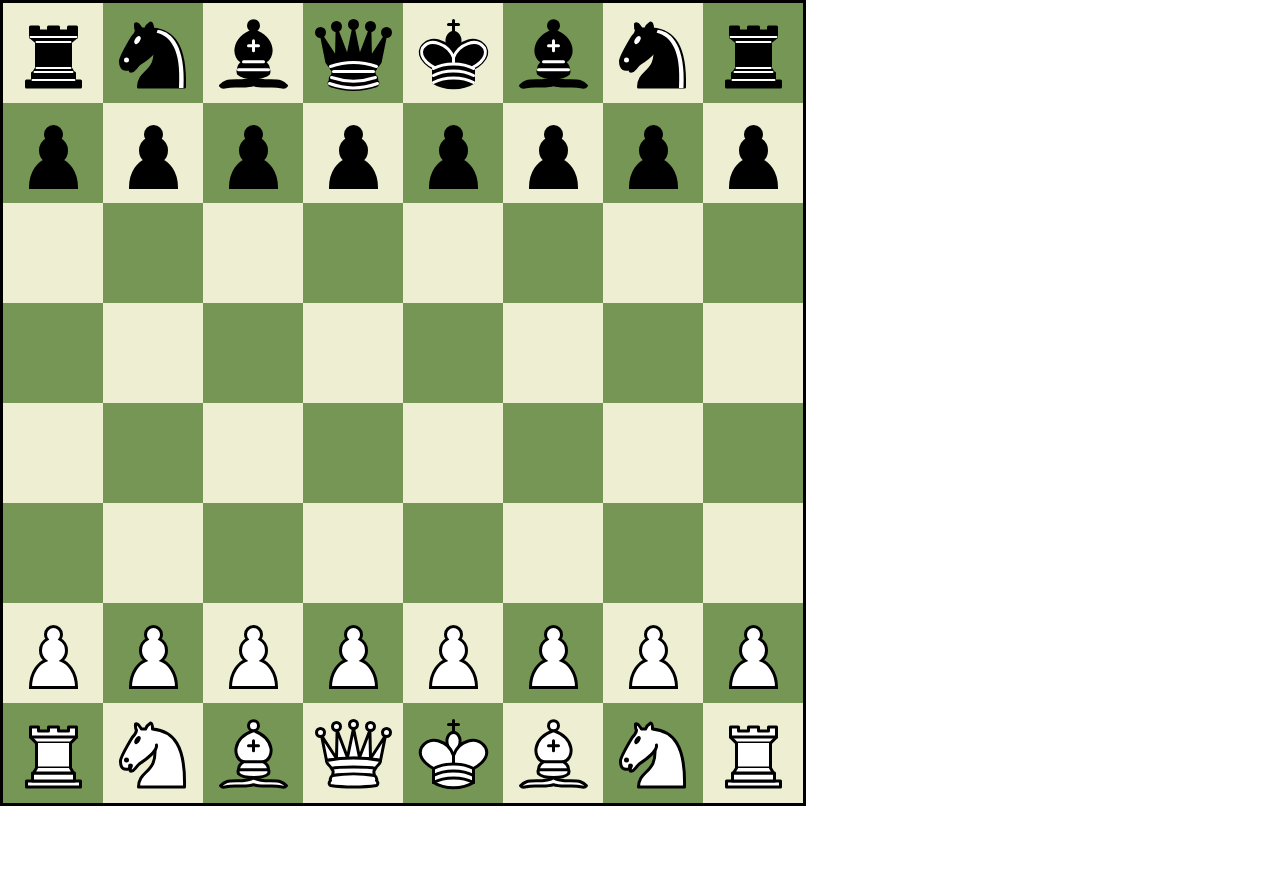
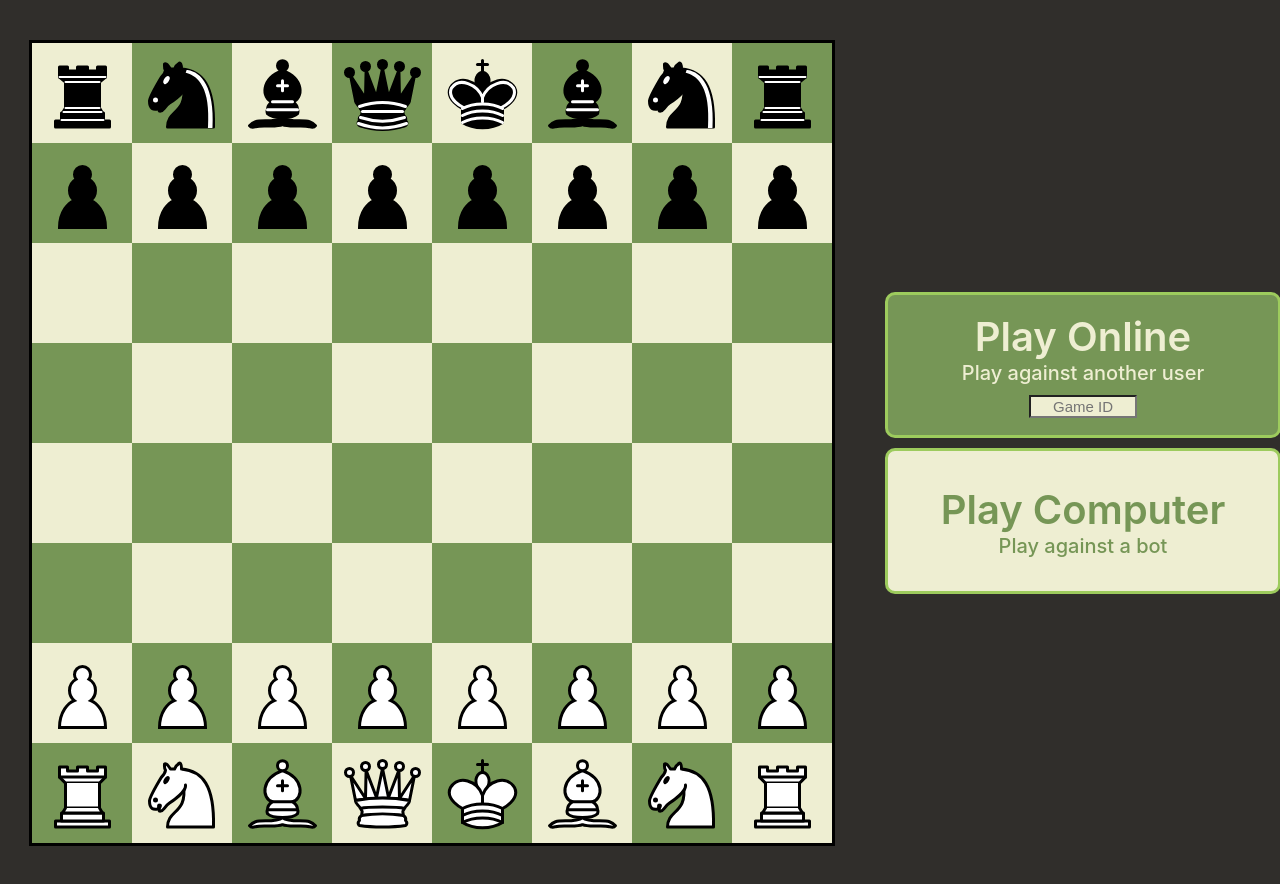
Before and after one commit to milmega/chess-engine, a React (Create React App) app: page / in a window 1280 px wide. Before the commit the page ends 806 px from the top, so only its background shows below. Built offline with nearby package versions, Linux system fonts and the light colour scheme.

Commit message:
Added sidebar with buttons and fixed checking logic

```diff
--- a/src/App.tsx
+++ b/src/App.tsx
@@ -1,10 +1,13 @@
 import Board from './components/Board';
+import SideBar from './components/SideBar';
+import "./styles/Board.css";
 
 function App() {
   return (
-    <>
+    <div className="app">
       <Board/>
-    </>
+      <SideBar/>
+    </div>
   );
 }
 
--- a/src/components/Board.tsx
+++ b/src/components/Board.tsx
@@ -49,14 +49,14 @@ const Board = () => {
                 let color = currentBoard[chosenSquareX][chosenSquareY].slice(-5);
 
                 if(currentBoard[chosenSquareX][chosenSquareY].startsWith("pawn") && (cordinateX === 0 || cordinateX === 7)) {
-                    tempBoard[cordinateX][cordinateY] = "queen_" + color; //TODO enable more choices
+                    tempBoard[cordinateX][cordinateY] = "queen_" + color;
                 } else {
                     tempBoard[cordinateX][cordinateY] = tempBoard[chosenSquareX][chosenSquareY];
                 }
-                if(figure === "white_king") {
+                if(currentBoard[chosenSquareX][chosenSquareY] === "king_white") {
                     setWhiteKingPosition([cordinateX, cordinateY]);
                 }
-                else if(figure === "black_king") {
+                else if(currentBoard[chosenSquareX][chosenSquareY] === "king_black") {
                     setBlackKingPosition([cordinateX, cordinateY]);
                 }
                 tempBoard[chosenSquareX][chosenSquareY] = "";
--- /dev/null
+++ b/src/components/SideBar.tsx
@@ -0,0 +1,26 @@
+import "../styles/SideBar.css"
+
+const SideBar = () => {
+
+    return (
+        <div className="sidebar">
+            {true && <div className="pre-game-sidebar">
+                <div className="button human-button">
+                    <span className="title">Play Online</span>
+                    <span className="subtitle">Play against another user</span>
+                    <input className="id-input" placeholder="Game ID"></input>
+                </div>
+                <div className="button computer-button">
+                    <span className="title">Play Computer</span>
+                    <span className="subtitle">Play against a bot</span>
+                </div>
+            </div> }
+            { false && <div className="game-sidebar">
+                <div className="leave-game-button">
+                    <span>Leave the game</span>
+                </div>
+            </div> }
+        </div>
+    );
+}
+export default SideBar;
--- a/src/components/Validator.ts
+++ b/src/components/Validator.ts
@@ -105,8 +105,10 @@ export const getAttackMoves = (figure: string, fromX: number, fromY: number, pos
     return attacks;
 }
 
+//filters list of valid moves to prevent checking the king and enables moves that defend from checking
 export const getValidMoves = (figure: string, moves: number[][], fromX: number, fromY: number, kingPosition: number[], board: string[][]) => {
     //TODO figure out hot filter moves for all pieces so they dont cause king to be checked
+
     const newMoves = moves.filter(move => {
         const newX = fromX + move[0];
         const newY = fromY + move[1];
@@ -117,8 +119,10 @@ export const getValidMoves = (figure: string, moves: number[][], fromX: number,
 
         if(figure.startsWith("king")) {
             return !isKingUnderCheck(newX, newY, tempBoard);
+        } else {
+            return !isKingUnderCheck(kingPosition[0], kingPosition[1], tempBoard);
         }
-        return !isKingUnderCheck(kingPosition[0], kingPosition[1], tempBoard);
+
     });
 
     return newMoves;
--- a/src/index.css
+++ b/src/index.css
@@ -5,6 +5,7 @@ body {
     sans-serif;
   -webkit-font-smoothing: antialiased;
   -moz-osx-font-smoothing: grayscale;
+  background-color: #302e2b;
 }
 
 code {
--- a/src/styles/Board.css
+++ b/src/styles/Board.css
@@ -1,8 +1,15 @@
+.app {
+    display: flex;
+    align-items: center;
+    justify-content: center;
+}
+
 .board {
     display: grid;
     grid-template-columns: repeat(8, 0fr);
     border: 3px solid black;
     width: min-content;
+    margin: 40px;
 }
 
 .square {
--- /dev/null
+++ b/src/styles/SideBar.css
@@ -0,0 +1,82 @@
+.sidebar {
+    display: flex;
+    flex-direction: column;
+}
+
+.pre-game-sidebar {
+    justify-content: center;
+}
+
+.button {
+    display: flex;
+    flex-direction: column;
+    align-items: center;
+    justify-content: center;
+    width: 200px;
+    padding: 20px;
+    width: 350px;
+    height: 100px;
+    border-radius: 10px;
+    border: 3px solid #9dcb5d;;
+    margin: 10px;
+    cursor: pointer;
+}
+
+.human-button {
+    background-color: #769656;
+    color: #eeeed2;
+}
+
+.human-button:hover {
+    background-color: #9dcb5d;
+}
+
+.computer-button {
+    background-color: #eeeed2;
+    color: #769656;
+}
+
+.computer-button:hover {
+    background-color: #9dcb5d;
+    color: #eeeed2;
+}
+
+.title {
+    font-size: 40px;
+    font-weight: 600;
+}
+
+.subtitle {
+    font-size: 20px;
+    font-weight: 500;
+}
+
+.id-input {
+    width: 100px;
+    height: 25px;
+    font-size: 15px;
+    margin-top: 10px;
+    background-color: #eeeed2;
+    text-align: center;
+}
+
+.id-input:focus {
+    outline: none;
+}
+
+.leave-game-button {
+    display: flex;
+    width: 200px;
+    height: 50px;
+    background-color: red;
+    cursor: pointer;
+    color: white;
+    border-radius: 10px;
+    border: 3px solid black;
+    align-items: center;
+    justify-content: center;
+}
+
+.leave-game-button:hover {
+    background-color: rgb(247, 108, 108);
+}
```
